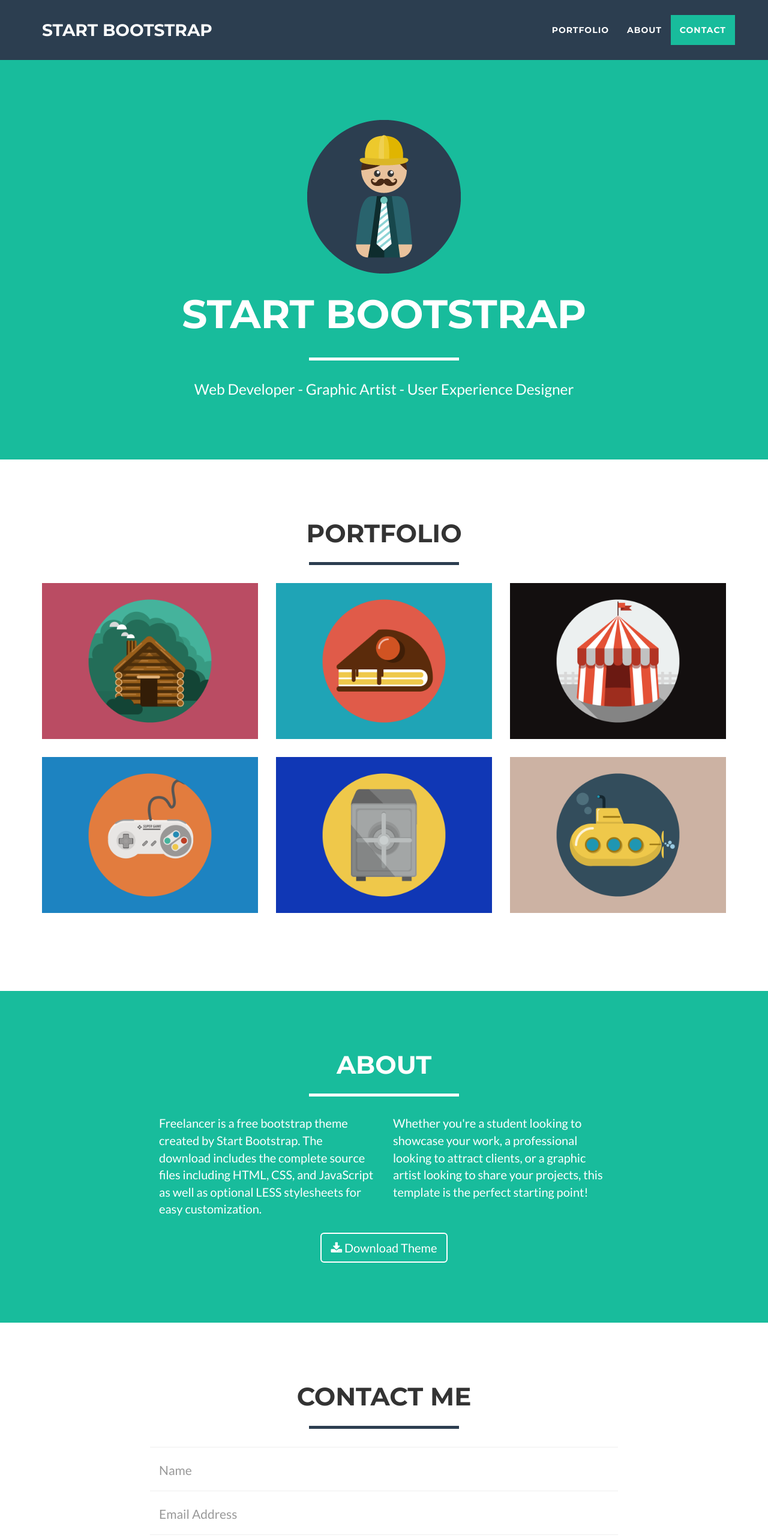
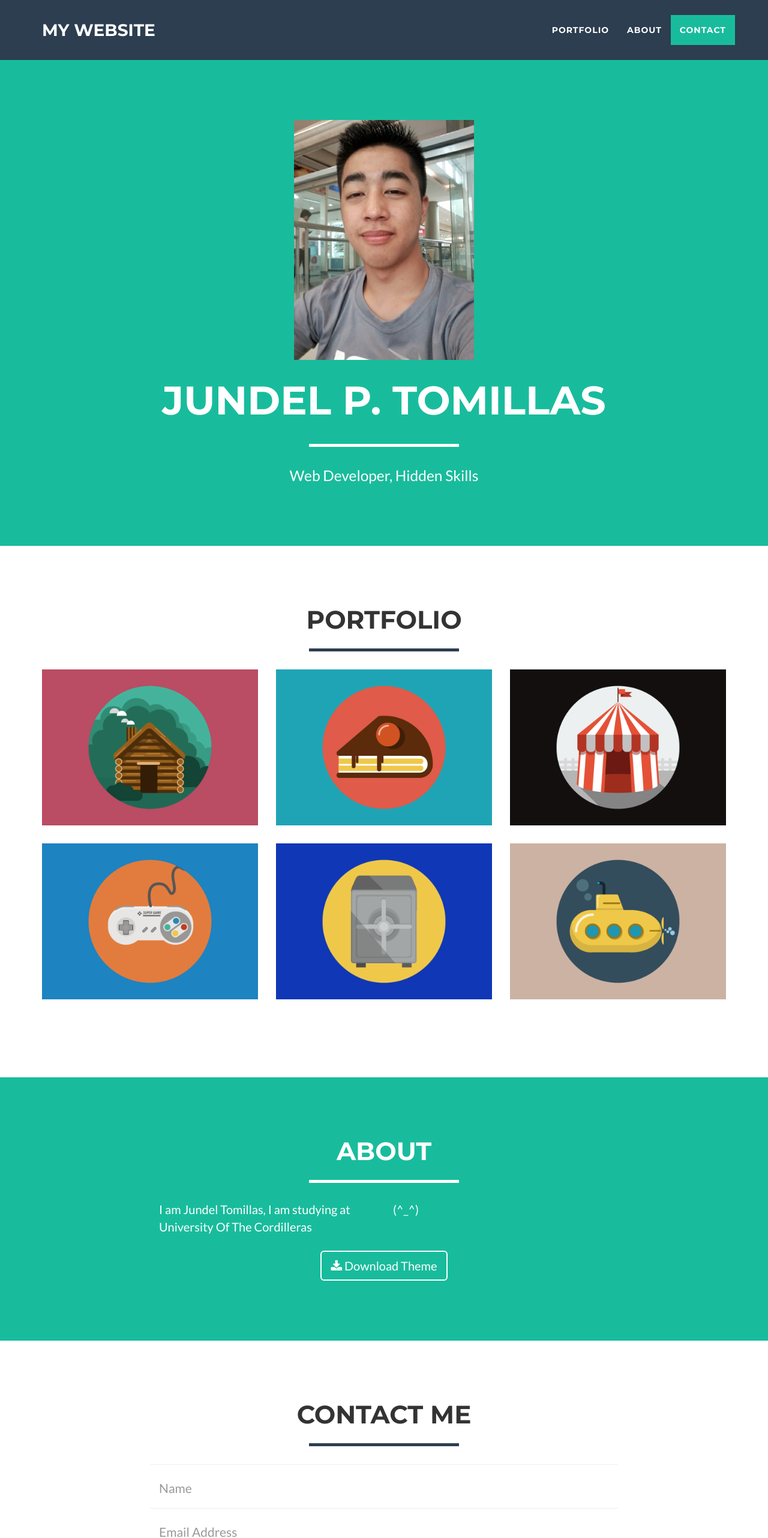
Before and after one commit to jundeltomillas/jundeltomillas.github.io, a website: page index.html in a window 1280 px wide. Shown: the top 2564 px of the page at 60% size. Drawn offline with nearby package versions, Linux system fonts and the light colour scheme.

Commit message:
Add files via upload

```diff
--- a/index.html
+++ b/index.html
@@ -41,7 +41,7 @@
                 <button type="button" class="navbar-toggle" data-toggle="collapse" data-target="#bs-example-navbar-collapse-1">
                     <span class="sr-only">Toggle navigation</span> Menu <i class="fa fa-bars"></i>
                 </button>
-                <a class="navbar-brand" href="#page-top">Start Bootstrap</a>
+                <a class="navbar-brand" href="#page-top">MY WEBSITE</a>
             </div>
 
             <!-- Collect the nav links, forms, and other content for toggling -->
@@ -71,11 +71,11 @@
         <div class="container">
             <div class="row">
                 <div class="col-lg-12">
-                    <img class="img-responsive" src="img/profile.png" alt="">
+                    <img class="img-responsive" src="C360_2016-08-10-12-08-07-875.jpg" height="500" width="300" alt="">
                     <div class="intro-text">
-                        <span class="name">Start Bootstrap</span>
+                        <span class="name">Jundel P. Tomillas</span>
                         <hr class="star-light">
-                        <span class="skills">Web Developer - Graphic Artist - User Experience Designer</span>
+                        <span class="skills">Web Developer, Hidden Skills</span>
                     </div>
                 </div>
             </div>
@@ -167,10 +167,10 @@
             </div>
             <div class="row">
                 <div class="col-lg-4 col-lg-offset-2">
-                    <p>Freelancer is a free bootstrap theme created by Start Bootstrap. The download includes the complete source files including HTML, CSS, and JavaScript as well as optional LESS stylesheets for easy customization.</p>
+                    <p>I am Jundel Tomillas, I am studying at University Of The Cordilleras</p>
                 </div>
                 <div class="col-lg-4">
-                    <p>Whether you're a student looking to showcase your work, a professional looking to attract clients, or a graphic artist looking to share your projects, this template is the perfect starting point!</p>
+                    <p> (^_^)</p>
                 </div>
                 <div class="col-lg-8 col-lg-offset-2 text-center">
                     <a href="#" class="btn btn-lg btn-outline">
@@ -243,8 +243,8 @@
                 <div class="row">
                     <div class="footer-col col-md-4">
                         <h3>Location</h3>
-                        <p>3481 Melrose Place
-                            <br>Beverly Hills, CA 90210</p>
+                        <p>#002 Lower Rock Quarry
+                            <br>Baguio City</p>
                     </div>
                     <div class="footer-col col-md-4">
                         <h3>Around the Web</h3>
```
Also changed, not shown: C360_2016-08-10-12-08-07-875.jpg (added).
